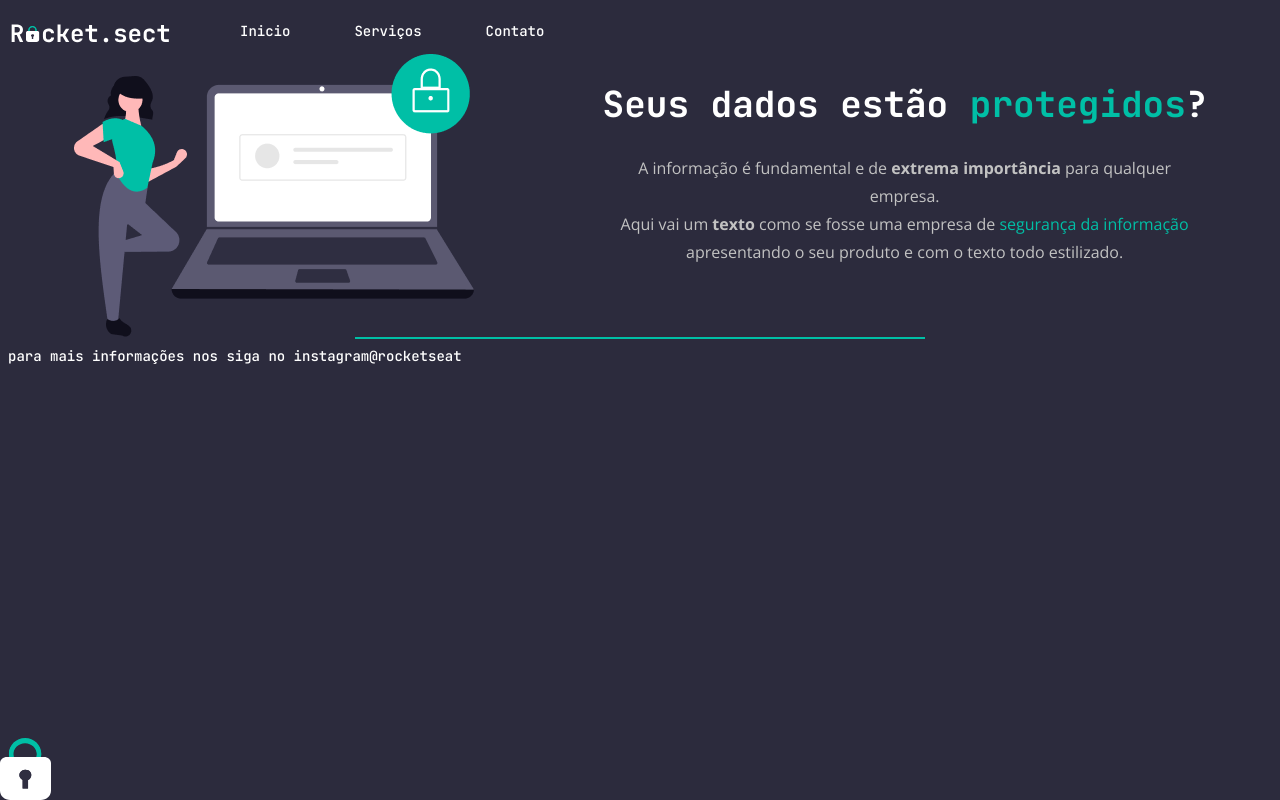
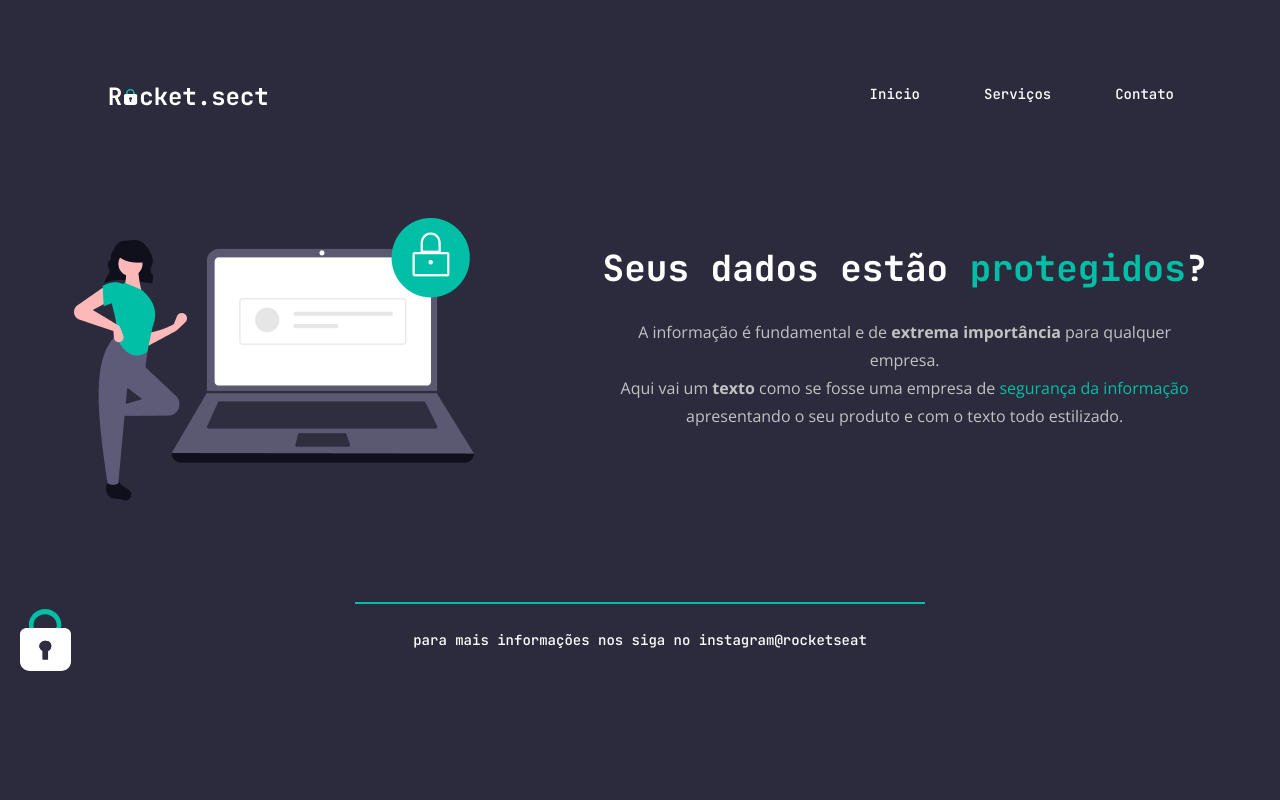
Before and after one commit to FabianoLXS/explorer_02_exercicio_3, a plain HTML site: page index.html in a window 1280 px wide. Drawn offline with nearby package versions, Linux system fonts and the light colour scheme.

Commit message:
Add files via upload

```diff
--- a/index.html
+++ b/index.html
@@ -39,14 +39,16 @@
   </section>
 </main>
 
-
 <div id="line"></div>
-
 <footer>
-para mais informações nos siga no instagram <a href="#">@rocketseat</a>
-</footer>
 
 <img id="cadeado" src="images/padlock.svg" alt=" cadeado no canto inferior direito da tela">
 
+para mais informações nos siga no instagram <a href="#">@rocketseat</a>
+
+</footer>
+
+
+
 </body>
 </html>
--- a/style.css
+++ b/style.css
@@ -1,6 +1,10 @@
 
 body {
   background-color: #2C2B3D;
+ }
+
+ header{
+ margin-top: 71px;
  }
 
 nav{
@@ -8,24 +12,14 @@ nav{
   font-size: 14px;
   justify-content:space-between;
   align-items: center;
-  padding: 0px;
   gap: 64px;
-}
-
-ul, li, a{
-  text-decoration: none;
-  color: #FFFFFF
-
-}
-
-header{
-  display: flex;
-
-}
+  margin: 0 98px;
+ }
 
 main{
   display: flex;
   justify-content: space-around;
+  margin: 101px auto;
 }
 
 section{
@@ -53,34 +47,41 @@ p{
   line-height: 28px;
   font-family: 'Open Sans', sans-serif;
   max-width: 604px;
-}
+ }
 
 ul, li, a{
   display: flex;
   flex-direction: row;
-  align-items: flex-start;
-  padding: 0px;
+  align-items:center;
+  justify-content: space-between;
   gap: 64px;
   text-decoration: none;
+  text-decoration: none;
+  color: #FFFFFF;
 }
 
 #line{
   width: 568px;
   height: 0px;
-  margin: 0 auto 8px;
+  margin: 0 auto;
   border: 1px solid #00BFA6;
-}
+  }
 
 
 footer{
   display: flex;
-  flex-direction: row;
+  justify-content: center;
   align-items: center;
   font-size: 14px;
+  margin: 27px auto;
+  width: 568px;
+ }
+
+
+
+#cadeado{
+  position:fixed;
+  align-items: center;
+  left: 20px;
 
 }
-#cadeado{
-  position: fixed;
-  bottom: 0;
-  left: 0;
-}
```
